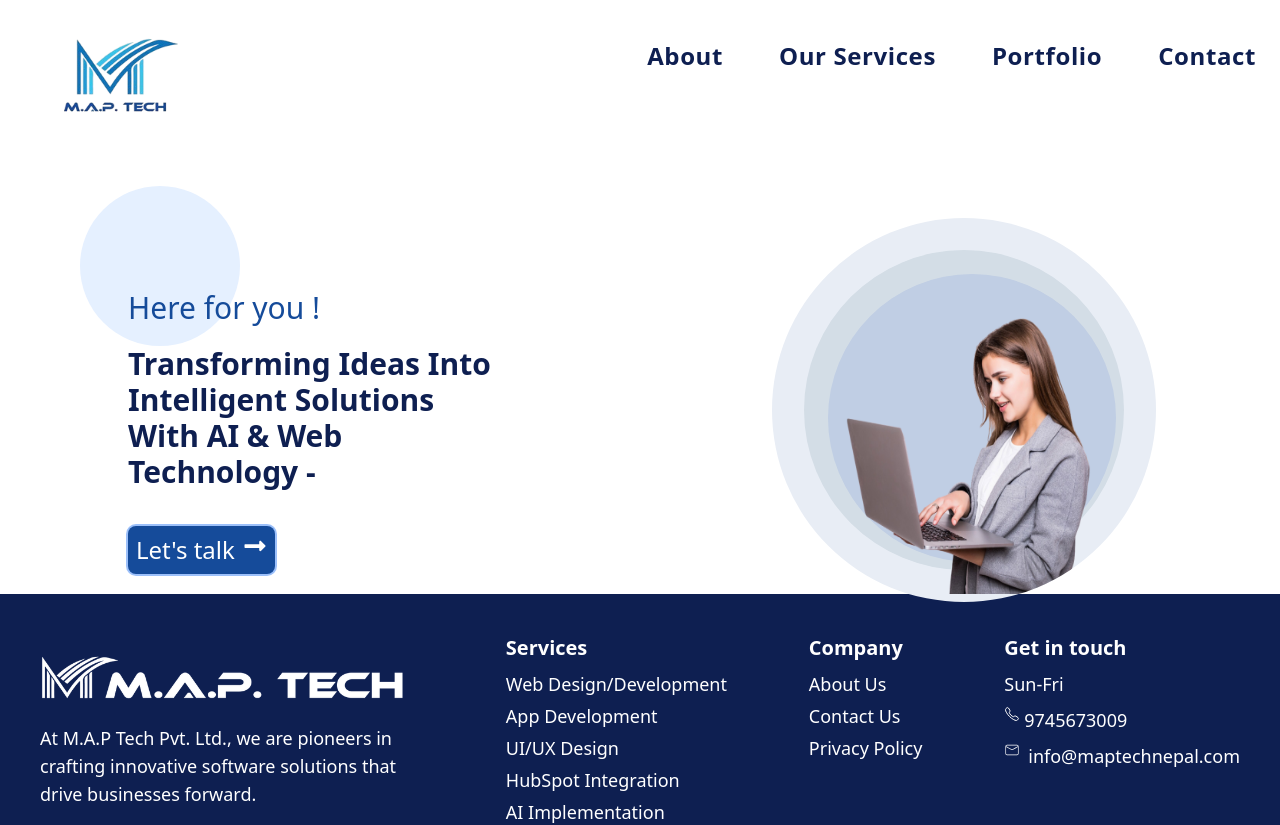
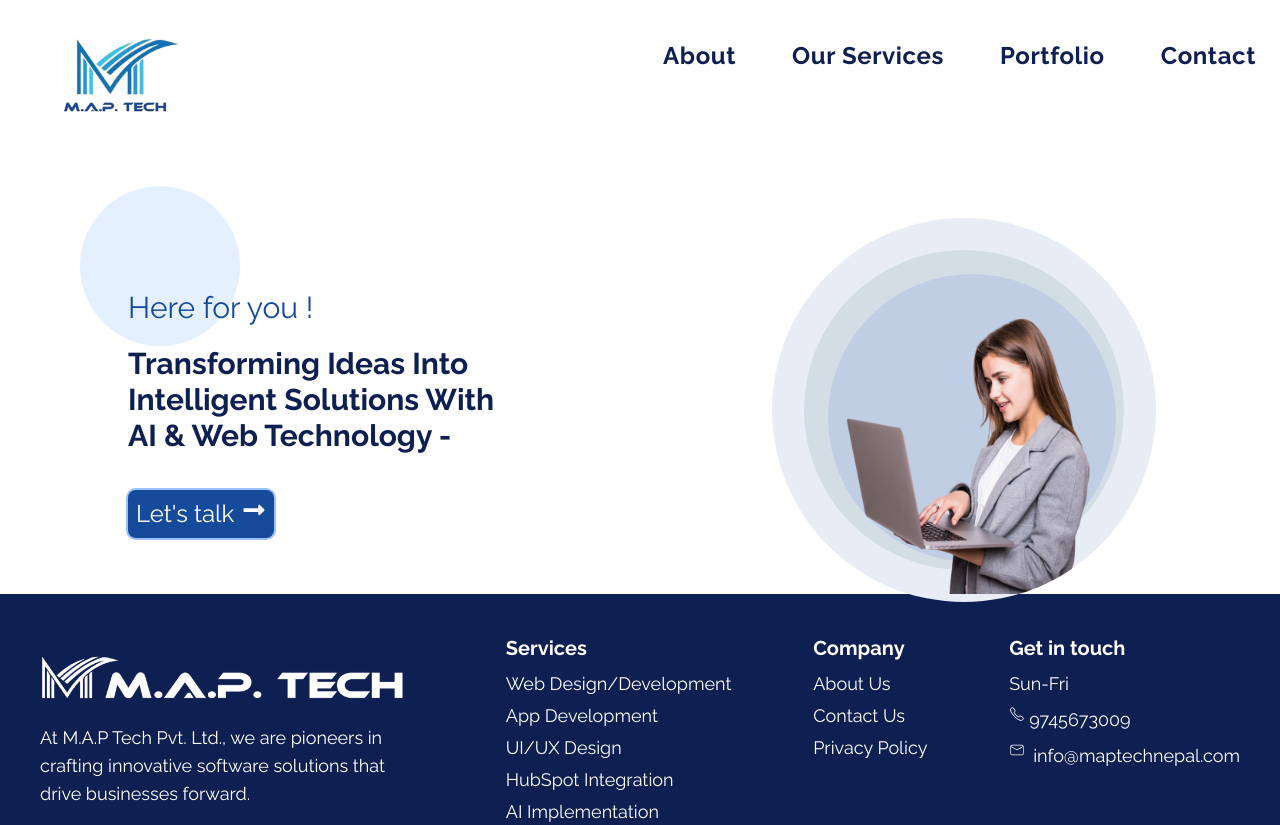
Before and after one commit to theaavashh/map-tech, a Next.js app: page / in a window 1280 px wide. Shown: the top 825 px of the page. Built offline with nearby package versions, Linux system fonts and the light colour scheme.

Commit message:
fix:modified main layout with raleway font

```diff
--- a/app/(pages)/page.tsx
+++ b/app/(pages)/page.tsx
@@ -1,5 +1,4 @@
 import HeroSection from '@/components/HeroSection';
-import Navbar from '@/components/Navbar';
 import React from 'react';
 
 const Home = () => {
--- a/app/layout.tsx
+++ b/app/layout.tsx
@@ -1,9 +1,26 @@
 import type { Metadata } from 'next';
 import './globals.css';
 
+/**
+ * import font from google-font
+ */
+import { Raleway } from 'next/font/google';
+
+const raleway = Raleway({
+  subsets: ['latin'],
+  weight: ['400', '700'],
+});
+
+/**
+ * setup for seo optimization
+ */
 export const metadata: Metadata = {
-  title: 'Create Next App',
-  description: 'Generated by create next app',
+  title: 'Map Technology',
+  description:
+    'M.A.P. Tech, we see technology as more than just a tool—it’s a catalyst for progress and innovation. Since our founding in 2024, we have been driven by a clear mission: to empower businesses with cutting-edge IT solutions tailored specifically to their needs.',
+  icons: {
+    icon: '/favicon.ico',
+  },
 };
 
 export default function RootLayout({
@@ -13,7 +30,7 @@ export default function RootLayout({
 }>) {
   return (
     <html lang="en">
-      <body className="">{children}</body>
+      <body className={raleway.className}>{children}</body>
     </html>
   );
 }
```
Also changed, not shown: 1 other file (tests, documents, lock files or other folders).
